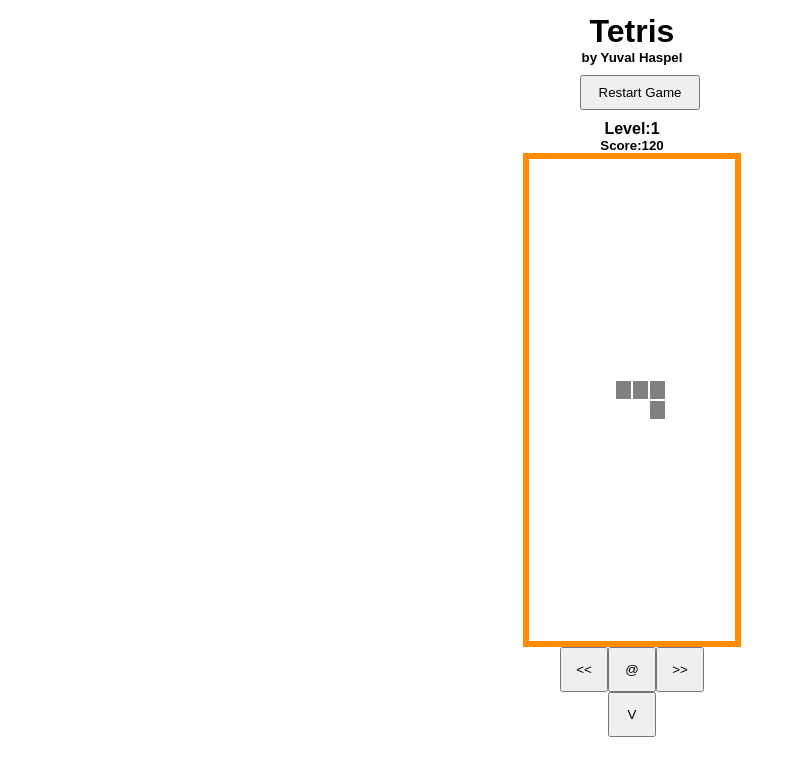
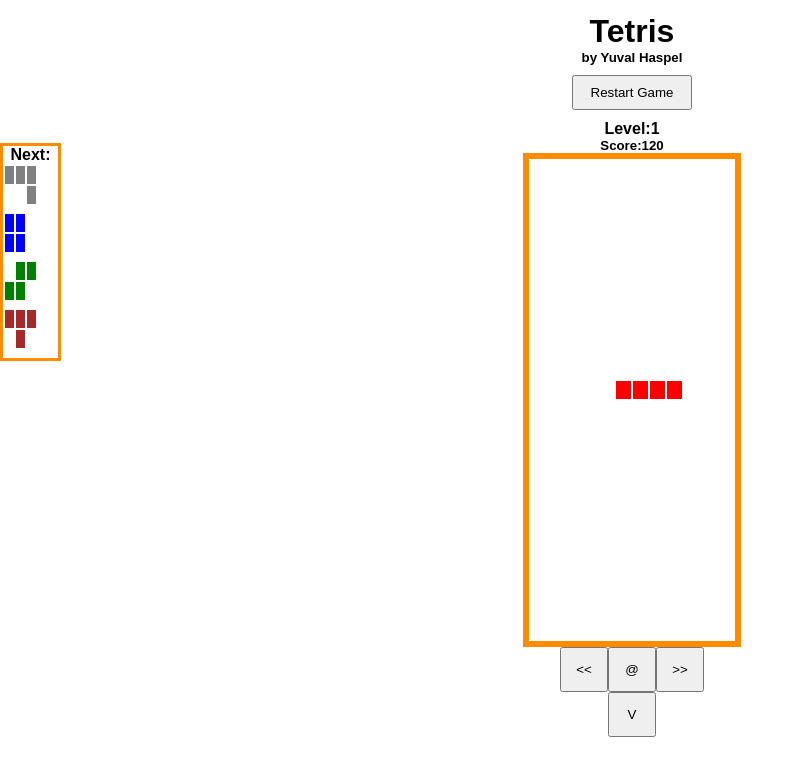
Before and after one commit to yhaspel/reactris, a React (Create React App) app: page / in a window 1280 px wide. Shown: the top 776 px of the page, without its empty margins (0-804 px from the left). Built offline with nearby package versions, Linux system fonts and the light colour scheme.

Commit message:
tetrimino stack added

```diff
--- a/src/App.css
+++ b/src/App.css
@@ -23,6 +23,11 @@
   to { transform: rotate(360deg); }
 }
 
+.tetris-board-outer {
+  margin: 0 60px;
+  min-width: 250px;
+}
+
 .tetris-board-table {
   border: 6px solid darkorange;
   max-width: 100%;
@@ -31,6 +36,10 @@
 .tetris-board, .header-outer {
   width: 100%;
   position: relative;
+}
+
+.header-outer {
+  min-width: 370px;
 }
 
 .bg {
@@ -106,7 +115,7 @@
 }
 
 .restart-button-section {
-  margin: 10px;
+  margin: 10px 0;
 }
 
 .restart-button {
@@ -121,3 +130,20 @@
 .lower-buttons-row {
   margin-bottom: 50px;
 }
+
+.tetrimino-stack-outer {
+  border: 3px solid darkorange;
+  width: 55px;
+  text-align: center;
+  position: absolute;
+  left: 0;
+  top: 143px;
+}
+
+.tetrimino-stack {
+  text-align: center;
+}
+
+.stack-cell {
+  padding: 0;
+}
--- a/src/App.js
+++ b/src/App.js
@@ -1,6 +1,7 @@
 import React, { Component } from 'react';
 import { Timer } from './Timer.js';
 import { Board } from './Board.js';
+import { TetriminoStack } from './TetriminoStack.js';
 import './App.css';
 
 class App extends Component {
@@ -60,6 +61,8 @@ class App extends Component {
         <div>
           <Board onTimerStop={this.stopTimer} onDownHold={this.downHold} onDownRelease={this.downRelease} ref={instance => { this.board = instance; }}/>
         </div>
+        <div>
+        </div>
       </div>
     );
 
--- a/src/Board.js
+++ b/src/Board.js
@@ -1,7 +1,8 @@
 import React, { Component } from 'react';
-import { TetriminoI, TetriminoJ, TetriminoL, TetriminoO, TetriminoS, TetriminoT, TetriminoZ } from './Tetriminos.js';
 import {detectCollision} from './CollisionDetetctionService.js';
 import {BOARD_HEIGHT, BOARD_WIDTH} from './constants.js';
+import {TetriminoStack} from './TetriminoStack.js'
+
 
 let LEFT = '<<';
 let RIGHT = '>>';
@@ -108,8 +109,7 @@ export class Board extends Component {
   }
 
   setCurrentTetrimino() {
-    // TODO fetch from teteriminos queue when implemented
-    this.currentTetrimino = this.getRandomTetrimino();
+    this.currentTetrimino = this.tetriminoStack.pop();
   }
 
   putNewTetriminoOnBoard = () => {
@@ -124,7 +124,7 @@ export class Board extends Component {
   }
 
   setBoardWithTetriminos = (clear) => {
-    var board = this.state.boardArray.concat();
+    let board = this.state.boardArray.concat();
     let tCoords = this.currentTetrimino.dotArray;
     for (let i=0; i<tCoords.length; i++) {
       for (let j=0; j<tCoords[i].length; j++) {
@@ -135,20 +135,6 @@ export class Board extends Component {
       }
     }
     this.setState({boardArray: board.concat()});
-  }
-
-  getRandomTetrimino() {
-    var random = Math.floor((Math.random() * 7) + 1);
-    switch(random) {
-      case 1: return new TetriminoI();
-      case 2: return new TetriminoJ();
-      case 3: return new TetriminoL();
-      case 4: return new TetriminoO();
-      case 5: return new TetriminoS();
-      case 6: return new TetriminoT();
-      case 7: return new TetriminoZ();
-      default: throw new Error("Error selecting Teteriminos");
-    }
   }
 
   getBaseBoardArray(height, width) {
@@ -199,7 +185,7 @@ export class Board extends Component {
 
   render() {
     return (
-      <div>
+      <div className="tetris-board-outer">
         <div className="tetris-board">
           <div className="bg">
             <div>
@@ -232,6 +218,9 @@ export class Board extends Component {
             </div>
           </div>
         </div>
+        <div>
+          <TetriminoStack ref={instance => { this.tetriminoStack = instance; }}/>
+        </div>
       </div>
     );
   }
--- /dev/null
+++ b/src/TetriminoStack.js
@@ -0,0 +1,98 @@
+import React, { Component } from 'react';
+import { TetriminoI, TetriminoJ, TetriminoL, TetriminoO, TetriminoS, TetriminoT, TetriminoZ } from './Tetriminos.js';
+
+let STACK_CAPACITY = 4;
+let STACK_HEIGHT = 6 * STACK_CAPACITY;
+let STACK_WIDTH = 6;
+
+export class TetriminoStack extends Component {
+    constructor() {
+        super();
+        this.stack = this.getTetriminosStack();
+        this.state = {
+            stackBoard: this.getStackBoard()
+        };
+    }
+
+    getTetriminosStack() {
+        let stack = [];
+        while (stack.length < STACK_CAPACITY) {
+            stack.push(this.getRandomTetrimino());
+        }
+        return stack;
+    }
+
+    pop () {
+        var tetrimino = this.stack[0];
+        this.stack.splice(0,1);
+        this.stack.push(this.getRandomTetrimino());
+        this.setState({stackBoard: this.getStackBoard()});
+        return tetrimino;
+    }
+
+    getRandomTetrimino() {
+        let random = Math.floor((Math.random() * 7) + 1);
+        switch(random) {
+            case 1: return new TetriminoI();
+            case 2: return new TetriminoJ();
+            case 3: return new TetriminoL();
+            case 4: return new TetriminoO();
+            case 5: return new TetriminoS();
+            case 6: return new TetriminoT();
+            case 7: return new TetriminoZ();
+            default: throw new Error("Error selecting Teteriminos");
+        }
+    }
+
+    getStackBoard() {
+        let stackBoard = this.getBlankStackBoard();
+        let i = 0, stackIndex = 0;
+        for (i=0, stackIndex = 0; i<stackBoard.length; i+=6, stackIndex++) {
+            let tCoords = this.stack[stackIndex].dotArray;
+            // console.log('t', tCoords);
+            for (let rowIndex=0; rowIndex<tCoords.length; rowIndex++) {
+                for (let cellIndex=0; cellIndex<tCoords[rowIndex].length; cellIndex++) {
+                    if (!!tCoords[rowIndex][cellIndex]) {
+                        stackBoard[stackIndex * 6 + rowIndex][cellIndex] = tCoords[rowIndex][cellIndex];
+                    }
+                }
+            }
+        }
+
+        return stackBoard.concat();
+    }
+
+    getBlankStackBoard() {
+        let stackBoard = [];
+        for (let i=0; i<STACK_HEIGHT; i++) {
+            stackBoard.push([]);
+            for (let j=0; j<STACK_WIDTH; j++) {
+                stackBoard[i].push(false);
+            }
+        }
+        return stackBoard;
+    }
+
+    render() {
+        return (
+            <div className="tetrimino-stack-outer">
+                <h4 className="tetrimino-stack-header">Next:</h4>
+                <div className="tetrimino-stack">
+                    <table>
+                        <tbody>
+                            {this.state.stackBoard.map(function(row, i) {
+                            return (
+                                <tr key={i}>
+                                {row.map(function(col, j){
+                                    return (<td className="stack-cell" key={j}><div className={col === 1? 'red': col === 2? 'gray': col === 3? 'purple' : col === 4 ? 'blue' : col === 5 ? 'green' : col === 6 ? 'brown' : col === 7 ? 'teal' : ''}>{col}</div></td>);
+                                })}
+                                </tr>
+                            );
+                            })}
+                        </tbody>
+                    </table>
+                </div>
+            </div>
+        );
+    }
+}
```
Also changed, not shown: 11 other files (tests, documents, lock files or other folders).
